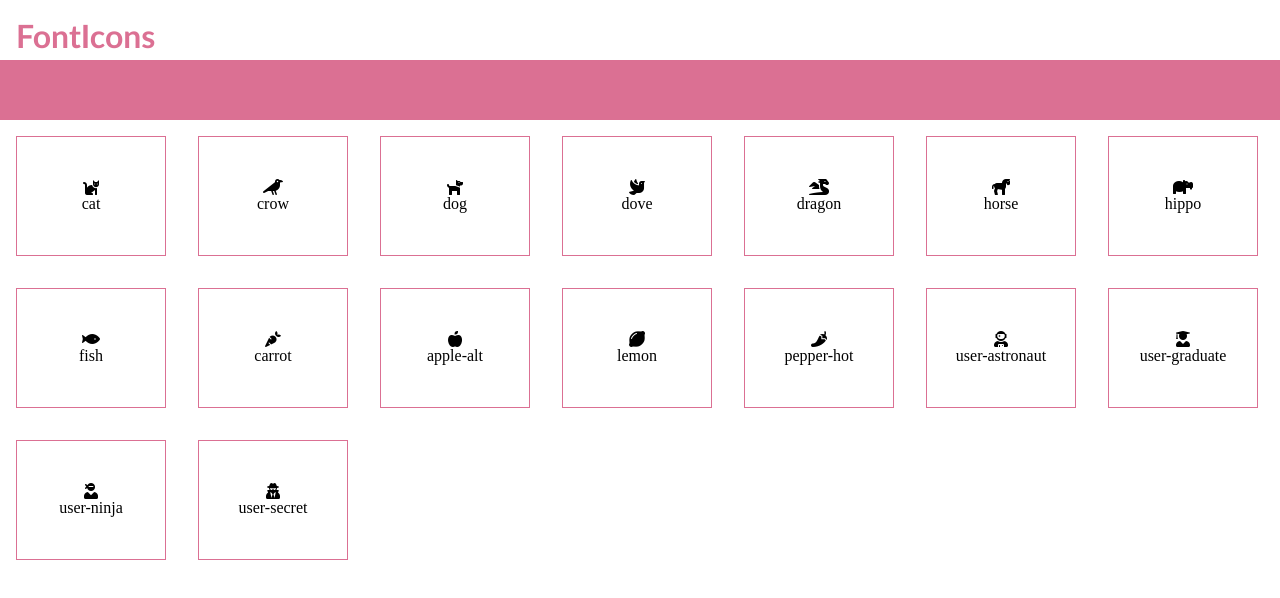
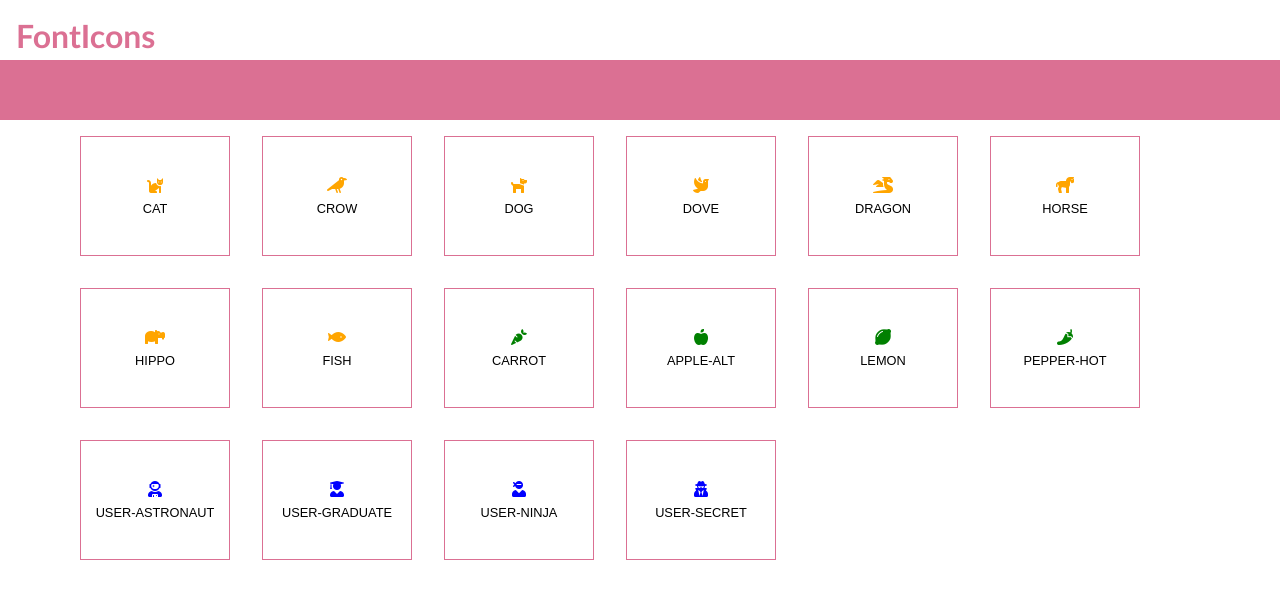
Before and after one commit to ludovicamessineo/js-es6-icons, a plain HTML site: page index.html in a window 1280 px wide. Drawn offline with Linux system fonts and the light colour scheme.

Commit message:
add milestone-2

```diff
--- a/css/style.css
+++ b/css/style.css
@@ -24,7 +24,7 @@ h1 {
 
 /* MAIN */
 .container {
-    width: 100%;
+    width: 90%;
     display: flex;
     flex-wrap: wrap;
     margin: 0 auto;
@@ -40,3 +40,22 @@ h1 {
     flex-direction: column;
     border: 1px solid palevioletred;
 }
+
+.orange {
+    color: orange;
+}
+
+.blue {
+    color: blue;
+}
+
+.green {
+    color: green;
+}
+
+p {
+    margin-top: .5rem;
+    text-transform: uppercase;
+    font-family: Arial, Helvetica, sans-serif;
+    font-size: .8rem;
+}
--- a/js/script.js
+++ b/js/script.js
@@ -117,9 +117,8 @@ icons.forEach(element => {
     const card  = document.createElement("div")
     card.classList.add("box");
     card.innerHTML = `
-        <i class= "${element.family} ${element.prefix}${element.name}"></i>
+        <i class= "${element.family} ${element.prefix}${element.name} ${element.color}"></i>
         <p> ${element.name}</p>
     `
-
     document.querySelector(".container").append(card);
 });
```
